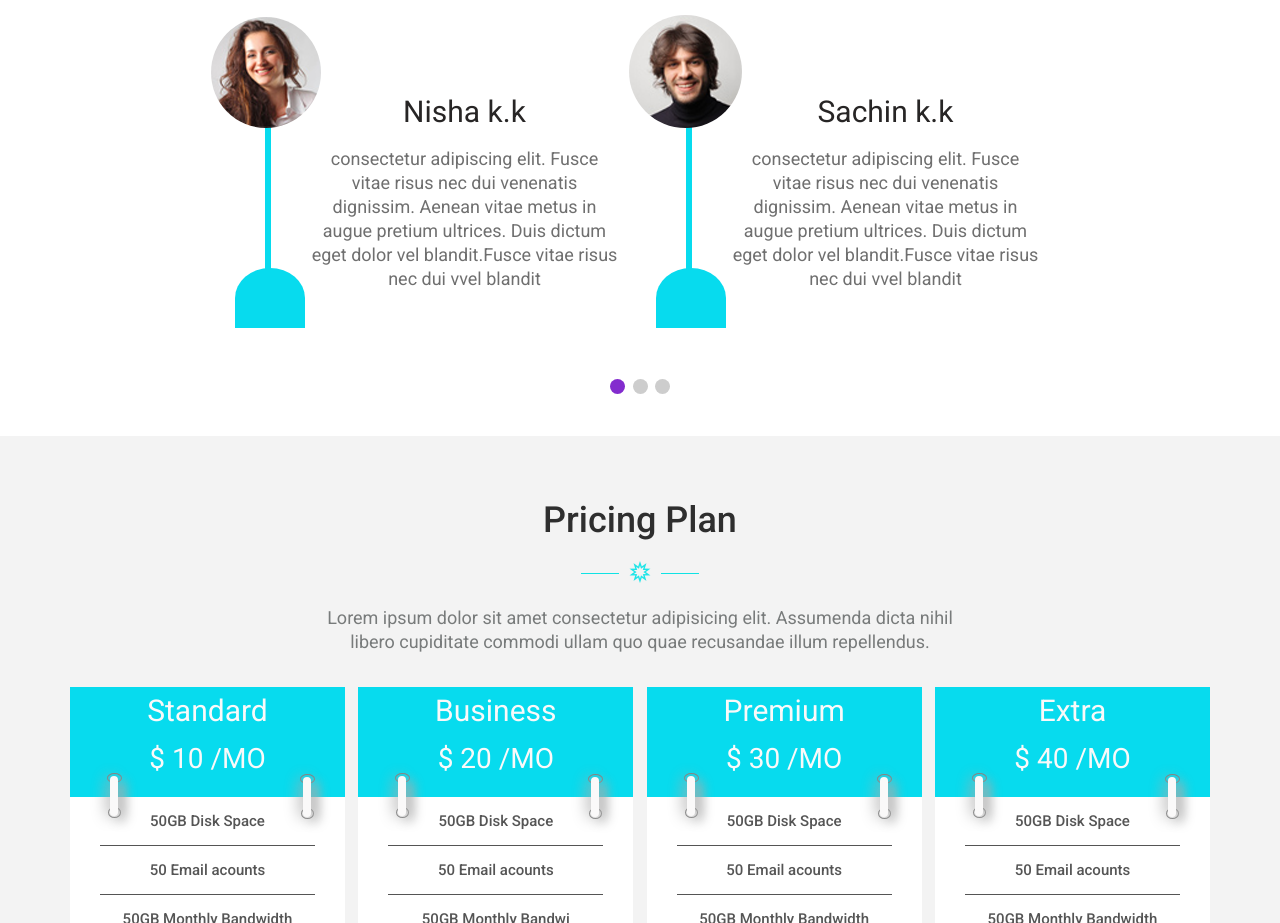
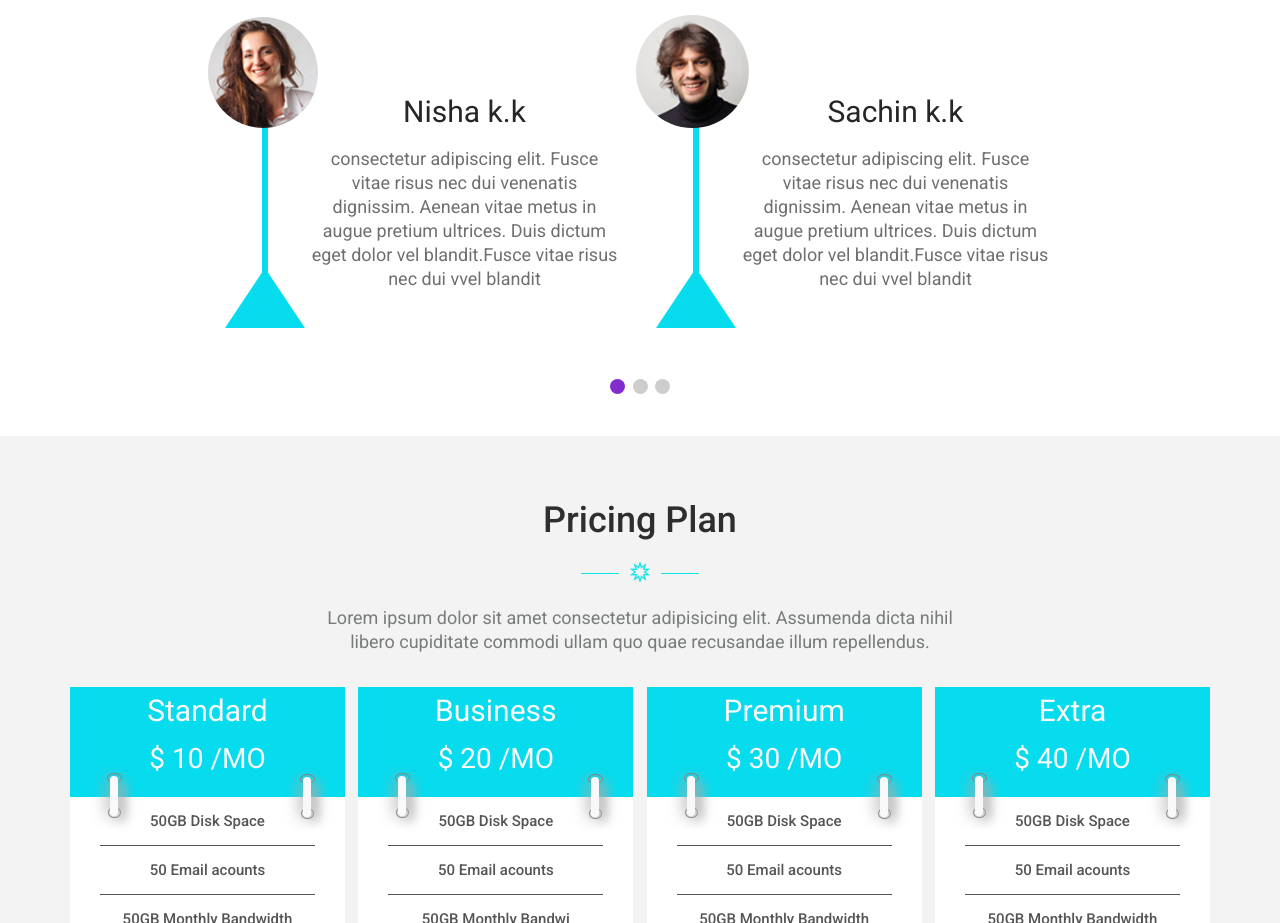
Before and after one commit to AzizjonNigmatjonov/lesson_13homework, a plain HTML site: page index.html in a window 1280 px wide. Shown: the part 5460-6383 px from the top of the page. Drawn offline with Linux system fonts and the light colour scheme.

Commit message:
Update style.css

```diff
--- a/css/style.css
+++ b/css/style.css
@@ -753,12 +753,12 @@ html {
 .nisha-triangle {
 	position: relative;
 	right: 5px;
-	width: 70px;
-	height: 60px;
+	width: 0;
+	height: 0;
 	top: 130px;
-	background-color: #07dbee;
-	border-top-left-radius: 100%;
-	border-top-right-radius: 100%;
+	border-left: 40px solid transparent;
+	border-right: 40px solid transparent;
+	border-bottom: 60px solid #07dbee;
 }
 
 .nisha-img {
@@ -773,7 +773,7 @@ html {
 	height: 150px;
 	background-color: #07dbee;
 	bottom: 145px;
-	left: 30px;
+	left: -3px;
 	position: relative;
 }
 
@@ -816,9 +816,9 @@ html {
 	width: 70px;
 	height: 60px;
 	top: 130px;
-	background-color: #07dbee;
-	border-top-left-radius: 100%;
-	border-top-right-radius: 100%;
+	border-left: 40px solid transparent;
+	border-right: 40px solid transparent;
+	border-bottom: 60px solid #07dbee;
 }
 
 .sachin-img {
@@ -833,7 +833,7 @@ html {
 	height: 150px;
 	background-color: #07dbee;
 	bottom: 145px;
-	left: 30px;
+	left: -3px;
 	position: relative;
 }
 
```
